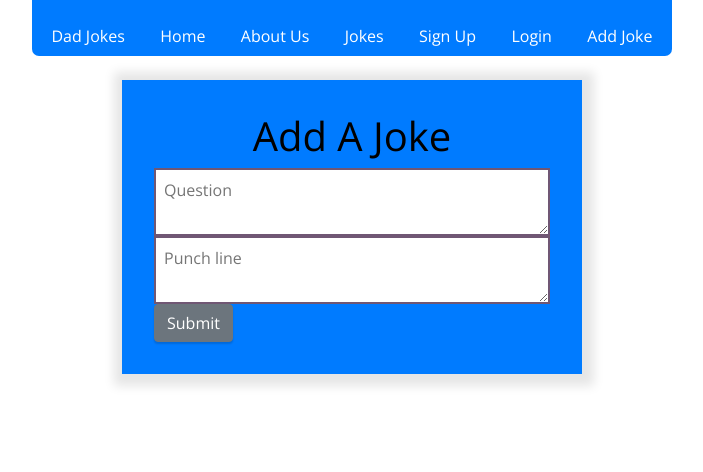
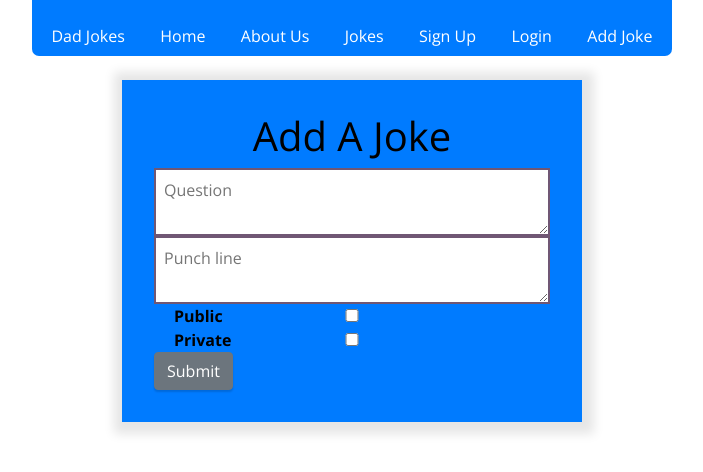
Before and after one commit to BW-PT-DadJokes/Front-End, a React (Create React App) app: page /addjoke in a window 1280 px wide. Shown: the top 472 px of the page, without its empty margins (288-991 px from the left). Built offline with nearby package versions, Linux system fonts and the light colour scheme.

Commit message:
added checkboxes for public or private

```diff
--- a/src/components/AddJokeForm.js
+++ b/src/components/AddJokeForm.js
@@ -2,7 +2,7 @@ import React, { useState, useEffect } from "react";
 import { withFormik, Form, Field } from "formik";
 import * as Yup from "yup";
 import axios from "axios";
-import { Button } from "reactstrap";
+import { Button, FormGroup, Label, Input } from "reactstrap";
 
 const AddJokeForm = ({ values, errors, touched, status }) => {
   // console.log("values", values);
@@ -24,6 +24,16 @@ const AddJokeForm = ({ values, errors, touched, status }) => {
         {touched.question && errors.question && <p>{errors.question}</p>}
         <textarea type="textarea" name="punchline" placeholder="Punch line" />
         {touched.punchline && errors.punchline && <p>{errors.punchline}</p>}
+        <FormGroup check>
+          <Label check>
+            <Input type="checkbox" /> Public
+          </Label>
+        </FormGroup>
+        <FormGroup check>
+          <Label check>
+            <Input type="checkbox" /> Private
+          </Label>
+        </FormGroup>
 
         <Button type="submit">Submit</Button>
       </Form>
```
